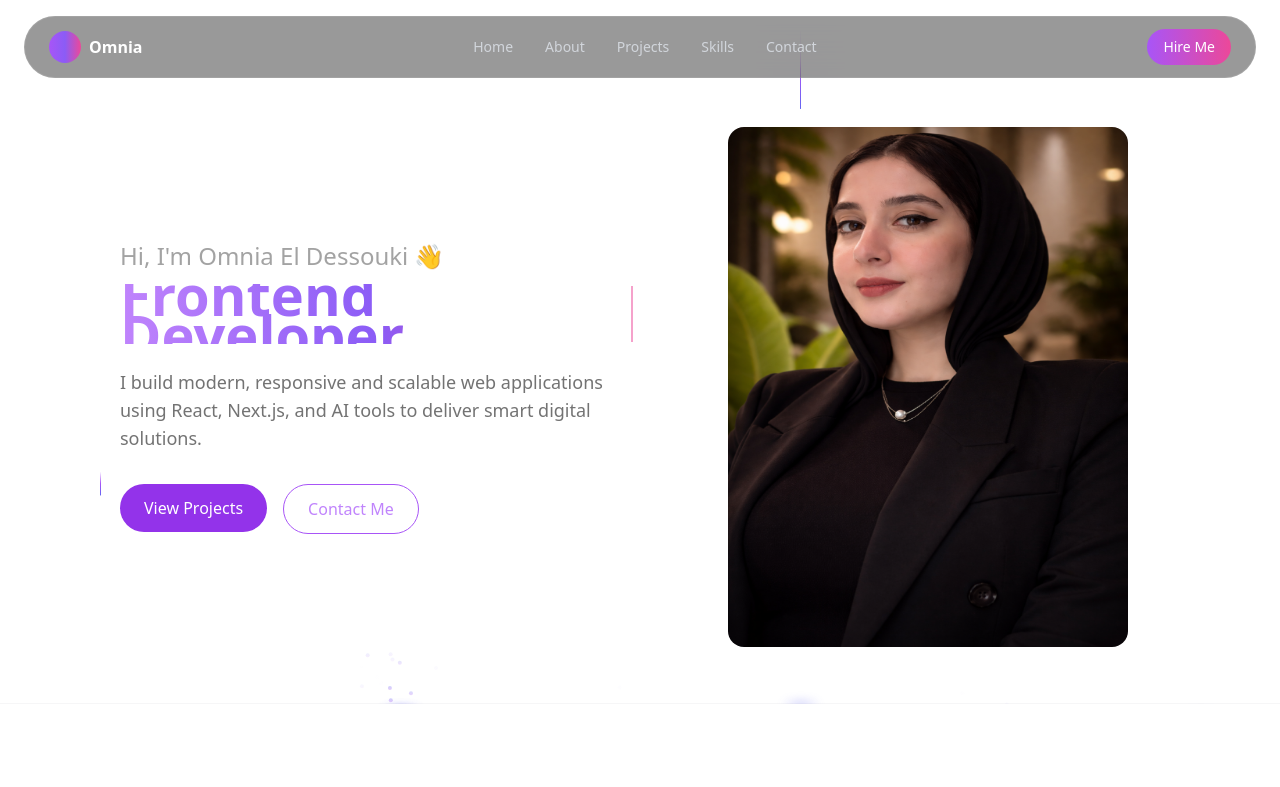
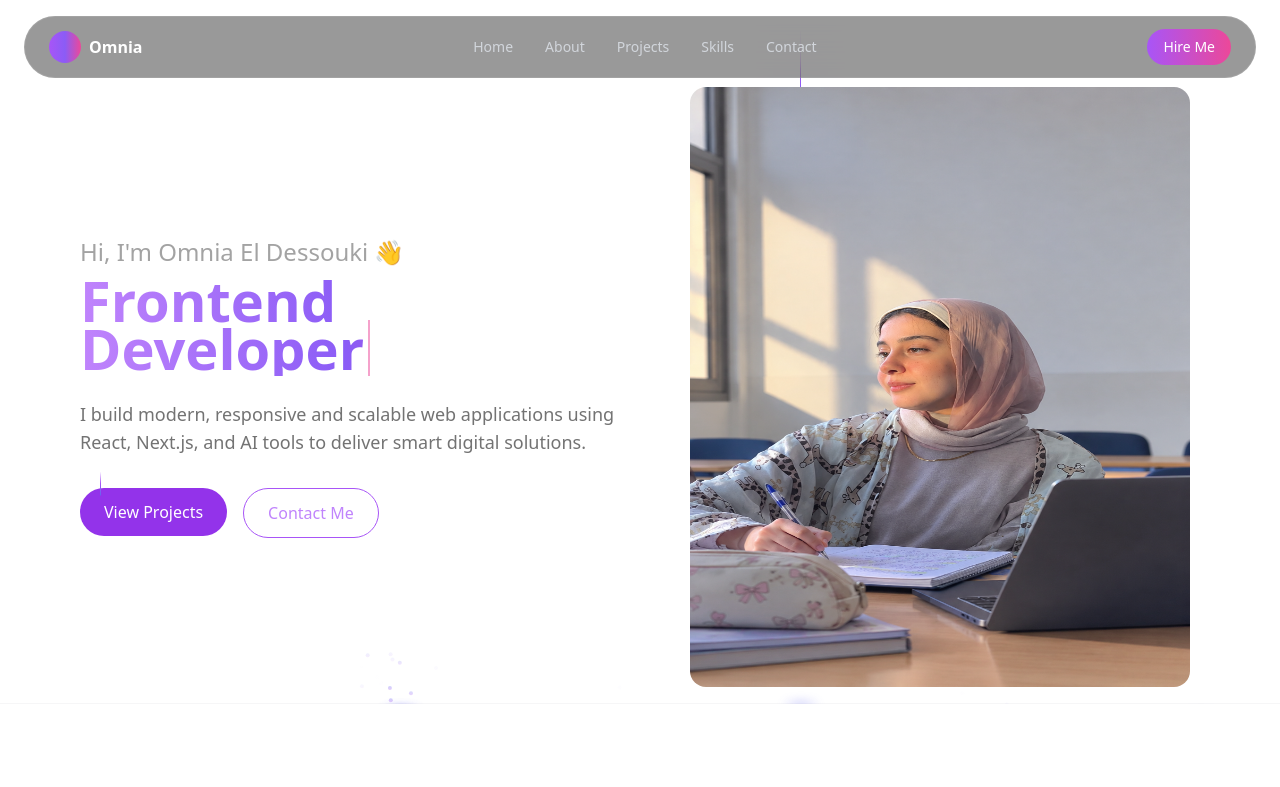
Before and after one commit to omniaeldessouki/my-portfolio, a Next.js app: page / in a window 1280 px wide. Shown: the top 787 px of the page. Built offline with nearby package versions, Linux system fonts and the light colour scheme.

Commit message:
fix hero section

```diff
--- a/components/HeroScrollDemo.jsx
+++ b/components/HeroScrollDemo.jsx
@@ -288,16 +288,24 @@ const TypewriterTitle = ({ variants }) => {
     <motion.h1
       variants={variants}
       className="
-        h-[60px] flex items-center
-        text-3xl sm:text-4xl md:text-[3.5rem]
+        min-h-[60px] grid content-center
+        text-3xl sm:text-4xl min-[767px]:text-[clamp(2rem,4.4vw,3.25rem)] min-[1190px]:text-[3.5rem]
         font-bold leading-[1.1]
         bg-clip-text text-transparent
         bg-gradient-to-r from-purple-400 via-violet-500 to-pink-500
-        mx-auto md:mx-0
+        mx-auto min-[767px]:mx-0
       "
     >
-      {displayText} Developer
-      <span className="ml-1 inline-block w-[2px] h-[1em] bg-pink-500 animate-pulse" />
+      <span>
+        {displayText}
+        <span className="whitespace-nowrap">
+          Developer
+          <span
+            aria-hidden="true"
+            className="ml-1 inline-block h-[1em] w-[2px] align-[-0.1em] bg-pink-500 animate-pulse"
+          />
+        </span>
+      </span>
     </motion.h1>
   );
 };
@@ -319,18 +327,18 @@ export function HeroScrollDemo() {
   const [hovering, setHovering] = useState(false);
 
   return (
-    <BackgroundBeamsWithCollision>
+    <BackgroundBeamsWithCollision className="min-[767px]:max-[1190px]:h-auto">
       <section
         className="
           max-w-[1620px] mx-auto
           min-h-screen
           flex
-          flex-col md:flex-row
+          flex-col min-[767px]:flex-row
           items-center
           justify-between
-          gap-16
-          px-6 md:px-20
-          pt-[0px] md:pt-[70px]
+          gap-16 min-[767px]:max-[1190px]:gap-6
+          px-6 min-[1190px]:px-20
+          min-[767px]:max-[1190px]:w-full min-[767px]:max-[1190px]:pb-8 min-[767px]:pt-24 min-[1190px]:pt-[70px]
         "
         id="home"
       >
@@ -340,14 +348,15 @@ export function HeroScrollDemo() {
           initial="hidden"
           animate="show"
           className="
-            text-center md:text-left
+            text-center min-[767px]:text-left
             flex flex-col justify-center
-            order-2 md:order-none
+            order-2 min-[767px]:order-none
+            min-[767px]:max-[1190px]:min-w-0 min-[767px]:max-[1190px]:flex-1
           "
         >
           <motion.p
             variants={item}
-            className="text-xl md:text-2xl text-neutral-400 mb-3"
+            className="text-xl min-[767px]:text-2xl text-neutral-400 mb-3"
           >
             Hi, I'm Omnia El Dessouki 👋
           </motion.p>
@@ -359,9 +368,9 @@ export function HeroScrollDemo() {
             className="
               mt-6
               text-neutral-500
-              text-sm md:text-lg
-              max-w-md md:max-w-xl
-              mx-auto md:mx-0
+              text-sm min-[767px]:text-lg
+              max-w-md min-[767px]:max-w-xl
+              mx-auto min-[767px]:mx-0
             "
           >
             I build modern, responsive and scalable web applications using
@@ -375,7 +384,7 @@ export function HeroScrollDemo() {
               flex-col sm:flex-row
               gap-4
               mt-8
-              justify-center md:justify-start
+              justify-center min-[767px]:justify-start
             "
           >
             <Link href="#projects">
@@ -410,16 +419,17 @@ export function HeroScrollDemo() {
           whileInView={{ opacity: 1, scale: 1 }}
           transition={{ duration: 0.6 }}
           viewport={{ once: true }}
-          className="w-full md:w-1/2 flex justify-center order-1 md:order-none"
+          className="w-full min-[767px]:w-[36%] min-[767px]:max-[1190px]:shrink-0 min-[1190px]:w-1/2 flex justify-center order-1 min-[767px]:order-none"
         >
           <Lens hovering={hovering} setHovering={setHovering}>
             <motion.img
-              src="/omnia.png"
+              src="/Thoughtful Student in Sunlit Classroom.png"
               alt="Omnia AI Portfolio"
               className="
                 rounded-2xl
-                w-[380px] md:w-[400px]
-                h-[400px] md:h-[520px]
+                w-[380px] min-[767px]:w-full min-[1190px]:w-[500px]
+                h-[380px] min-[767px]:max-[1190px]:h-auto min-[767px]:max-[1190px]:aspect-[4/5] min-[1190px]:h-[600px]
+                min-[767px]:max-[1190px]:object-cover
                 object-top
               "
               whileHover={{ scale: 1.03 }}
```
Also changed, not shown: public/Thoughtful Student in Sunlit Classroom.png (added).
